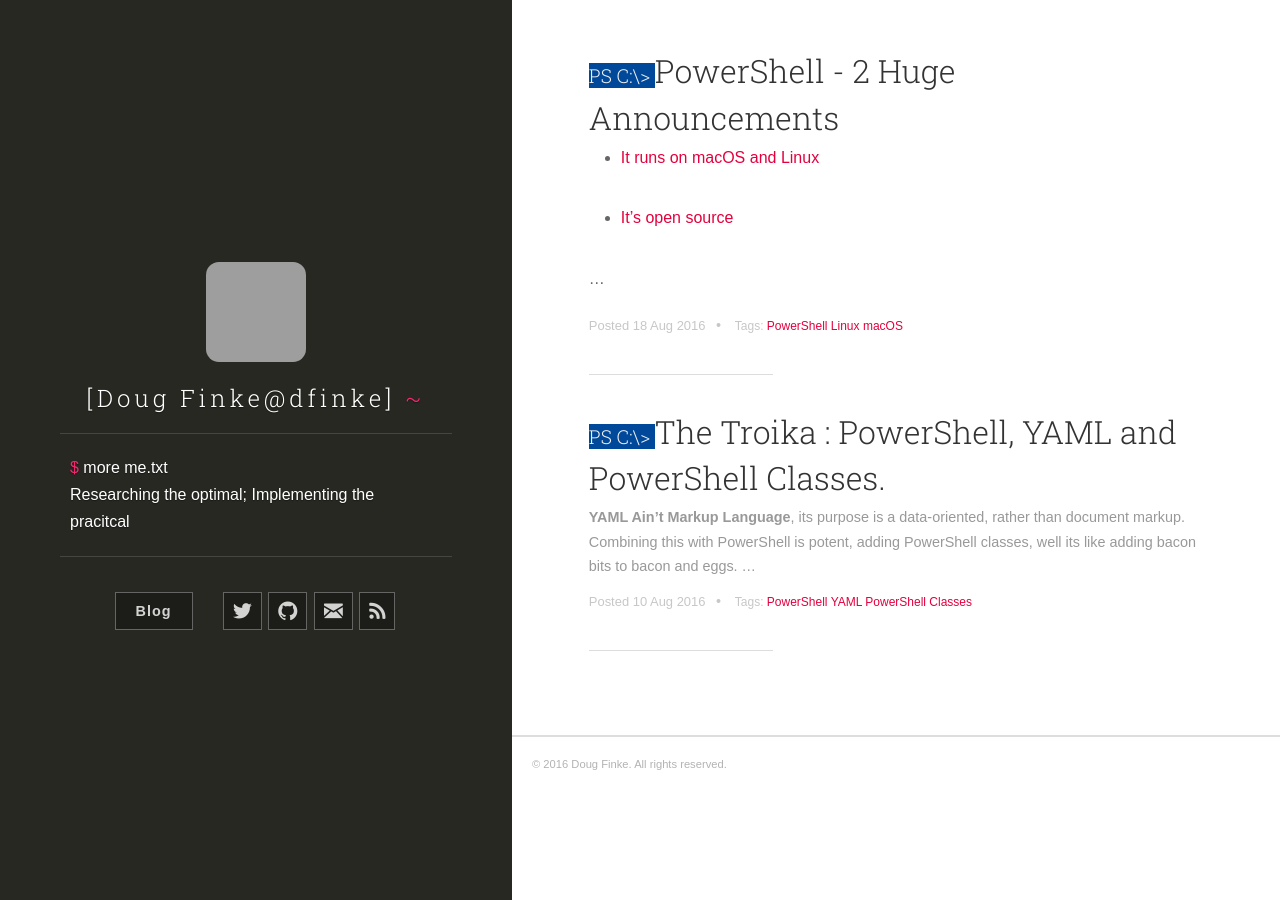
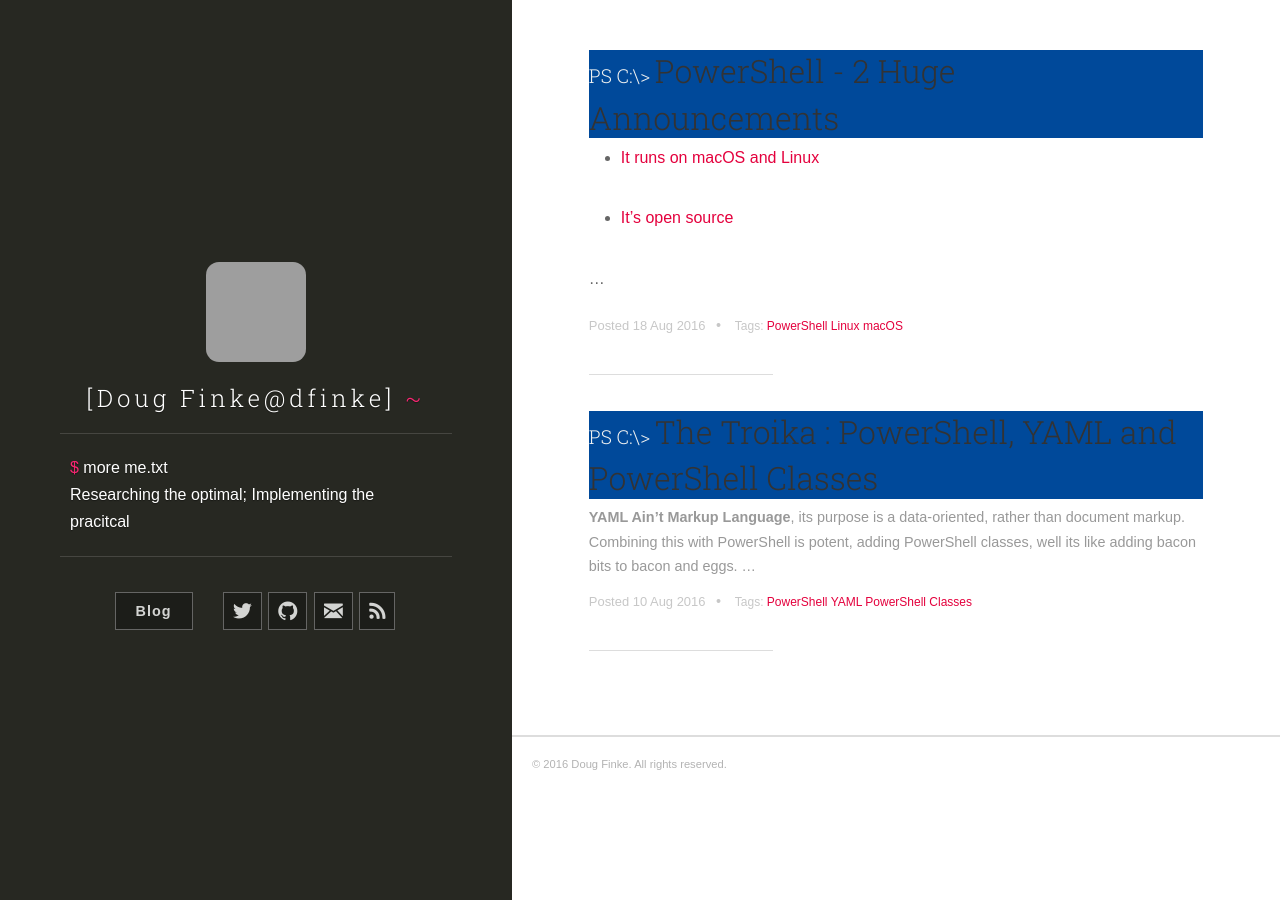
Before and after one commit to dfinke/dfinke.github.io, a Jekyll site: the page built from index.html, in a window 1280 px wide, cut to the strip 0-900 px from the top of the page. Built offline with Jekyll 4.4.1, drawn with Linux system fonts in a browser that asks for light colours; nearby versions of some CDN libraries; the list of posts is cut into pages by our own code; grey boxes are pictures that could not be loaded.

```diff
--- a/css/main.css
+++ b/css/main.css
@@ -454,6 +454,8 @@ article p img
 
 .post-list__post-title
 {
+    color: #f0f2f1;
+    background-color: #00499a;
     font-size: 2em;
     font-family: "Roboto Slab", serif;
 }
```
Also changed, not shown: _posts/2016-08-10-The-Troika-PowerShell-YAML-and-PowerShell-Classes.md (+2 -2 lines).
